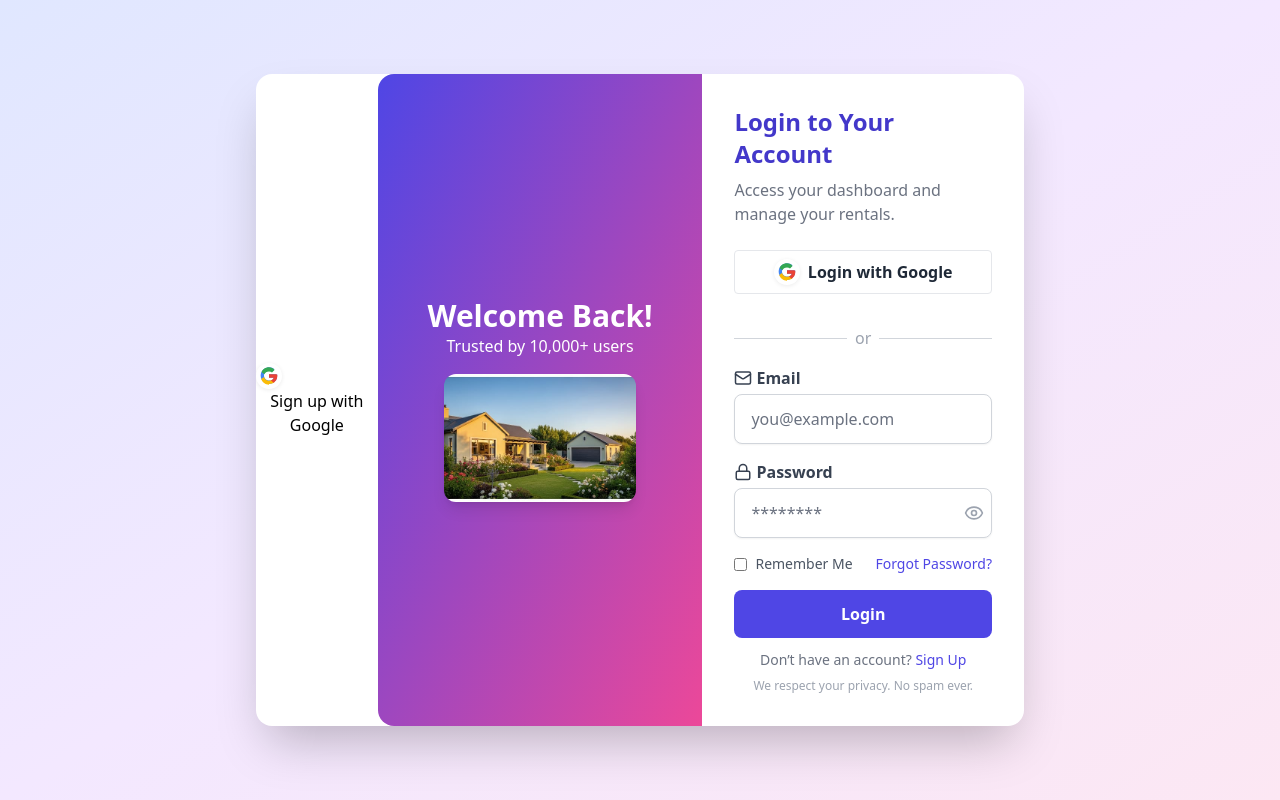
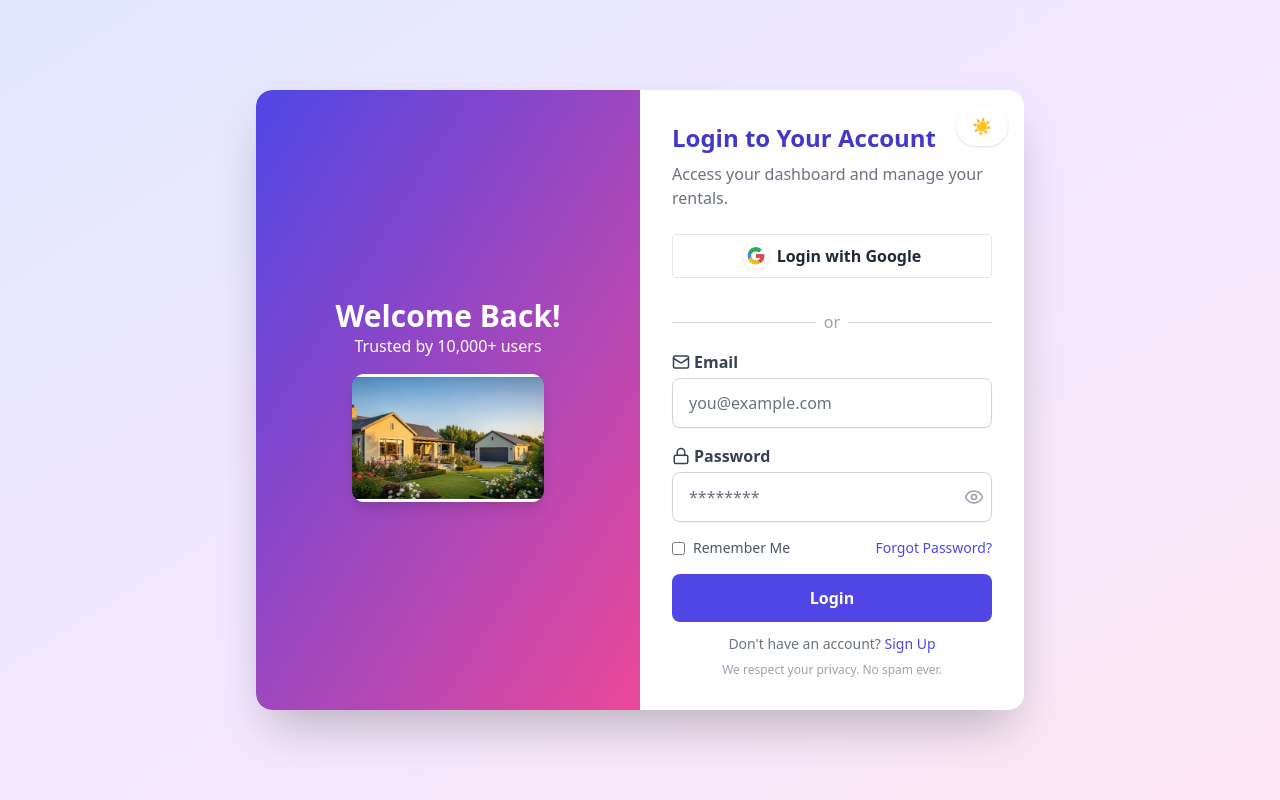
Before and after one commit to Soumyodeep-Dey/Ghar_Nishchit, a React (Vite) app in the folder frontend/UI/: page /login in a window 1280 px wide. Built offline with nearby package versions, Linux system fonts and the light colour scheme; no server answers.

Commit message:
new code

```diff
--- a/frontend/UI/src/components/Login.jsx
+++ b/frontend/UI/src/components/Login.jsx
@@ -3,7 +3,8 @@ import { Link } from 'react-router-dom';
 import { Mail, Lock, Eye, EyeOff } from 'lucide-react';
 import p1 from '../assets/p1.jpg';
 import { useDarkMode } from '../DarkModeContext';
-import { signInWithGoogle } from '../firebase';
+import { signInWithGoogle, handleGoogleRedirectResult } from '../firebase';
+import { useNavigate } from 'react-router-dom';
 
 const GoogleIcon = () => (
   <span
@@ -22,11 +23,23 @@ const GoogleIcon = () => (
 );
 
 export default function Login() {
+  const navigate = useNavigate();
   const [showPassword, setShowPassword] = useState(false);
   const { darkMode, toggleDarkMode } = useDarkMode();
 
   // Welcome overlay animation state
   const [welcomeOut, setWelcomeOut] = useState(false);
+
+  // Handle Google redirect result
+  useEffect(() => {
+    (async () => {
+      const user = await handleGoogleRedirectResult();
+      if (user) {
+        alert(`Welcome back, ${user.displayName || user.email}!`);
+        navigate('/'); // redirect to homepage/dashboard
+      }
+    })();
+  }, [navigate]);
 
   useEffect(() => {
     const timeout = setTimeout(() => setWelcomeOut(true), 900);
@@ -62,24 +75,17 @@ export default function Login() {
           <p className="mb-2 text-sm sm:mb-4 sm:text-base">Trusted by 10,000+ users</p>
           <img src={p1} alt="Login" className="rounded-xl shadow-lg w-40 h-28 sm:w-48 sm:h-32 object-cover mt-2 sm:mt-4" />
         </div>
+
         {/* Dark Mode Toggle */}
         <button
-          // ...existing classes
-          type="button"
-          onClick={async () => {
-            try {
-              const result = await signInWithGoogle();
-              const user = result.user;
-              // You can now send user info (user.email, user.displayName, user.uid) to your backend if needed
-              alert(`Welcome, ${user.displayName || user.email}!`);
-              // Optionally: redirect or update UI
-            } catch (err) {
-              alert('Google sign-in failed');
-            }
-          }}
+          onClick={toggleDarkMode}
+          className={`absolute top-4 right-4 z-40 px-4 py-2 rounded-full font-semibold shadow transition-colors duration-300 ${darkMode
+            ? 'bg-cyan-400 text-blue-950 hover:bg-cyan-300'
+            : 'bg-white text-indigo-600 hover:bg-indigo-100'
+            }`}
+          aria-label="Toggle dark mode"
         >
-          <GoogleIcon />
-          <span>Sign up with Google</span>
+          {darkMode ? '🌙' : '☀️'}
         </button>
 
         {/* WELCOME/TRUST BANNER (always visible, position varies) */}
@@ -133,6 +139,7 @@ export default function Login() {
                 : 'bg-white text-gray-800 hover:bg-gray-100 border border-gray-200'
               }`}
             type="button"
+            onClick={signInWithGoogle}
           >
             <GoogleIcon />
             <span>Login with Google</span>
@@ -229,7 +236,7 @@ export default function Login() {
             className={`mt-3 text-xs sm:text-sm text-center ${darkMode ? 'text-gray-400' : 'text-gray-500'
               }`}
           >
-            Don’t have an account?{' '}
+            Don't have an account?{' '}
             <Link
               to="/signup"
               className={`${darkMode
--- a/frontend/UI/src/components/SignUp.jsx
+++ b/frontend/UI/src/components/SignUp.jsx
@@ -3,7 +3,7 @@ import { Link } from 'react-router-dom';
 import { User, Mail, Lock, Phone, Eye, EyeOff } from 'lucide-react';
 import { useDarkMode } from '../DarkModeContext';
 import p1 from '../assets/p1.jpg';
-import { signInWithGoogle } from '../firebase';
+import { signInWithGoogle, handleGoogleRedirectResult } from '../firebase';
 import { useNavigate } from 'react-router-dom';
 
 // Update the GoogleIcon to add a white background and rounded style for visibility
@@ -41,6 +41,17 @@ export default function SignUp() {
 
   // Welcome overlay animation
   const [welcomeOut, setWelcomeOut] = useState(false);
+
+  // Handle Google redirect result
+  useEffect(() => {
+    (async () => {
+      const user = await handleGoogleRedirectResult();
+      if (user) {
+        alert(`Welcome, ${user.displayName || user.email}!`);
+        navigate('/'); // redirect to homepage
+      }
+    })();
+  }, [navigate]);
 
   // Password strength logic
   const checkStrength = (pwd) => {
@@ -233,16 +244,7 @@ export default function SignUp() {
                   : 'bg-white text-gray-800 hover:bg-gray-100 border border-gray-200'
                 }`}
               type="button"
-              onClick={async () => {
-                try {
-                  const result = await signInWithGoogle();
-                  const user = result.user;
-                  alert(`Welcome, ${user.displayName || user.email}!`);
-                  navigate('/'); // Redirect to homepage
-                } catch (err) {
-                  alert('Google sign-up failed');
-                }
-              }}
+              onClick={signInWithGoogle}
             >
               <GoogleIcon />
               <span>Sign up with Google</span>
--- a/frontend/UI/src/firebase.js
+++ b/frontend/UI/src/firebase.js
@@ -1,5 +1,10 @@
 import { initializeApp } from "firebase/app";
-import { getAuth, GoogleAuthProvider, signInWithPopup } from "firebase/auth";
+import {
+  getAuth,
+  GoogleAuthProvider,
+  signInWithRedirect,
+  getRedirectResult,
+} from "firebase/auth";
 
 const firebaseConfig = {
   apiKey: import.meta.env.VITE_FIREBASE_API_KEY,
@@ -14,4 +19,17 @@ const firebaseConfig = {
 const app = initializeApp(firebaseConfig);
 export const auth = getAuth(app);
 export const googleProvider = new GoogleAuthProvider();
-export const signInWithGoogle = () => signInWithPopup(auth, googleProvider);
+
+// 🔁 Use redirect instead of popup
+export const signInWithGoogle = () => signInWithRedirect(auth, googleProvider);
+
+// ✅ Use this inside Login/SignUp to handle redirect result
+export const handleGoogleRedirectResult = async () => {
+  try {
+    const result = await getRedirectResult(auth);
+    return result?.user || null;
+  } catch (error) {
+    console.error("Google Redirect Error:", error);
+    return null;
+  }
+};
```
